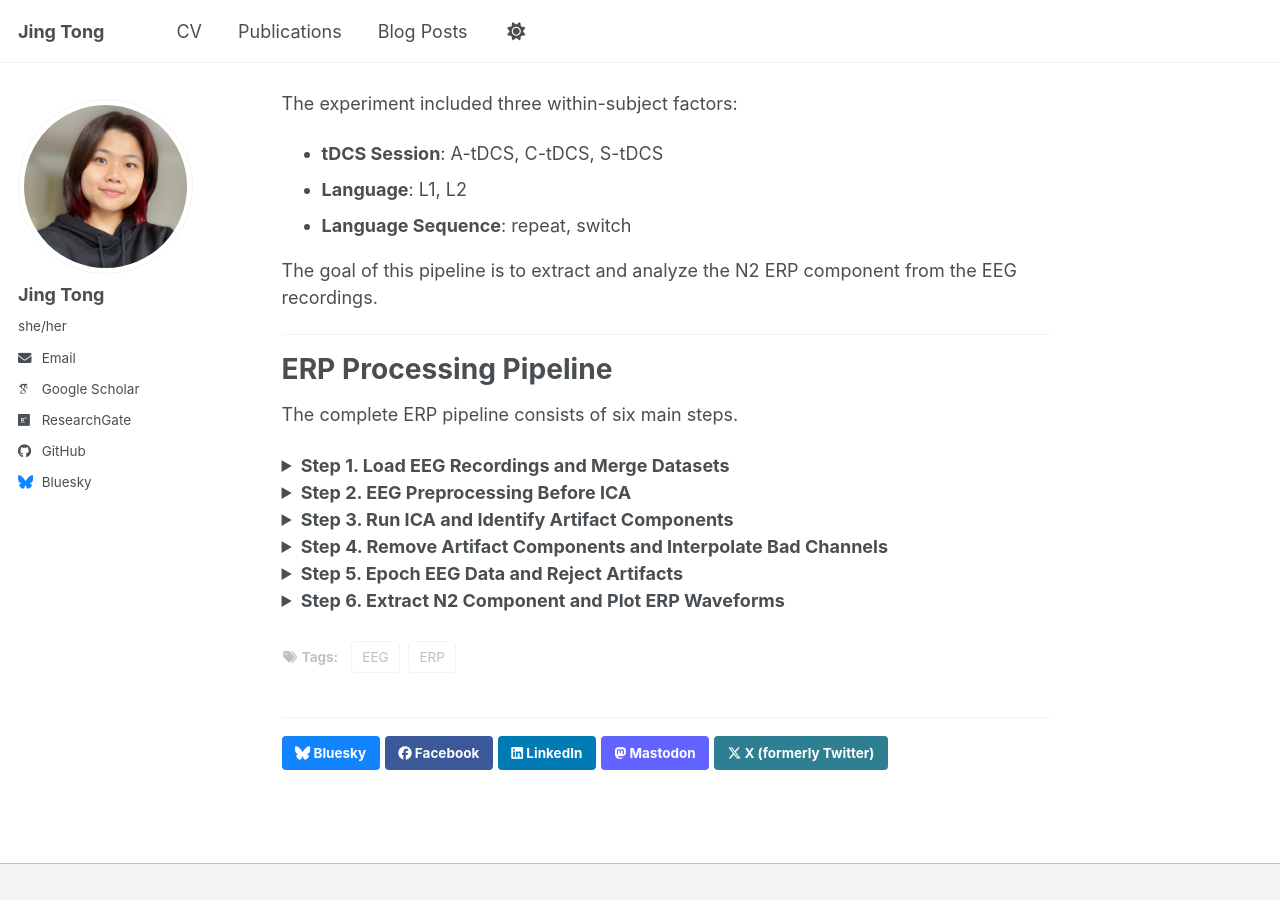
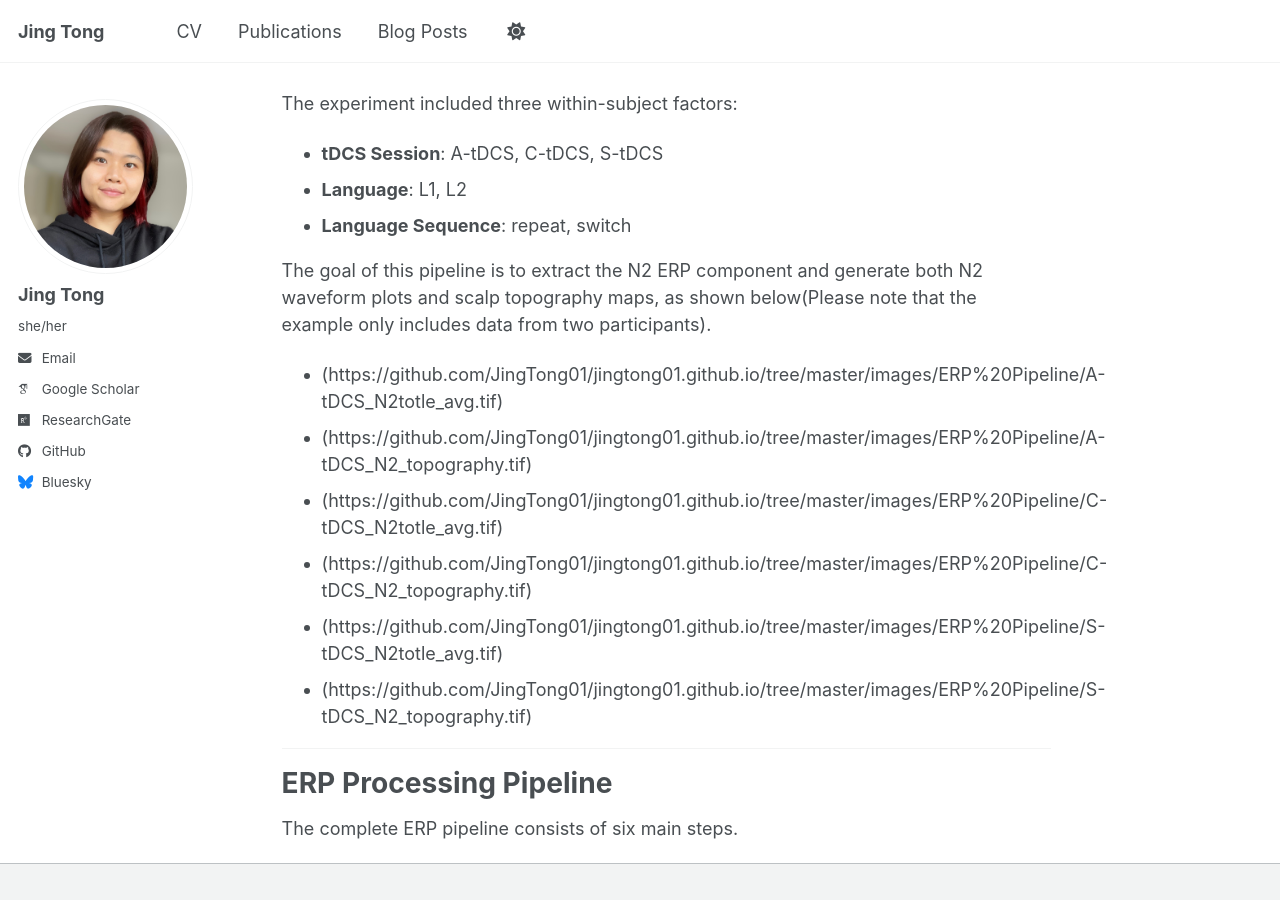
Before and after one commit to JingTong01/jingtong01.github.io, a Jekyll site: the page built from _posts/2012-08-14-blog-post-1.md, in a window 1280 px wide and 900 px high, scrolled down 528 px. Built offline with Jekyll 4.4.1, drawn with Linux system fonts in a browser that asks for light colours; some web fonts are replaced; a script bundle is joined from its source files by our own code; library files that are not in the unit come from our copies; comment, search, counter and statistics services are not loaded; before the commit the page ends 1392 px from its top, so only the background shows below that.

Commit message:
Update 2012-08-14-blog-post-1.md

```diff
--- a/_posts/2012-08-14-blog-post-1.md
+++ b/_posts/2012-08-14-blog-post-1.md
@@ -25,7 +25,14 @@
 - **Language**: L1, L2
 - **Language Sequence**: repeat, switch
 
-The goal of this pipeline is to extract and analyze the N2 ERP component from the EEG recordings.
+The goal of this pipeline is to extract the N2 ERP component and generate both N2 waveform plots and scalp topography maps, as shown below(Please note that the example only includes data from two participants).
+- (https://github.com/JingTong01/jingtong01.github.io/tree/master/images/ERP%20Pipeline/A-tDCS_N2totle_avg.tif)
+- (https://github.com/JingTong01/jingtong01.github.io/tree/master/images/ERP%20Pipeline/A-tDCS_N2_topography.tif)
+- (https://github.com/JingTong01/jingtong01.github.io/tree/master/images/ERP%20Pipeline/C-tDCS_N2totle_avg.tif)
+- (https://github.com/JingTong01/jingtong01.github.io/tree/master/images/ERP%20Pipeline/C-tDCS_N2_topography.tif)
+- (https://github.com/JingTong01/jingtong01.github.io/tree/master/images/ERP%20Pipeline/S-tDCS_N2totle_avg.tif)
+- (https://github.com/JingTong01/jingtong01.github.io/tree/master/images/ERP%20Pipeline/S-tDCS_N2_topography.tif)
+
 
 ---
 
```
